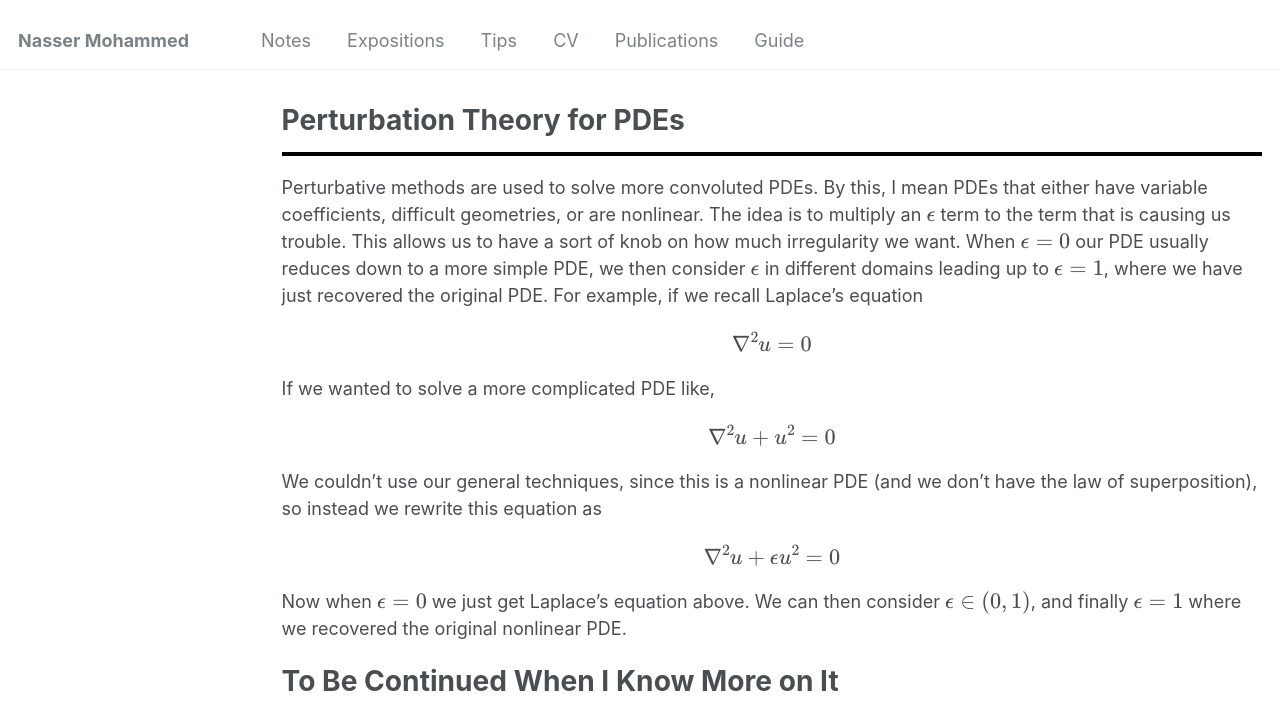
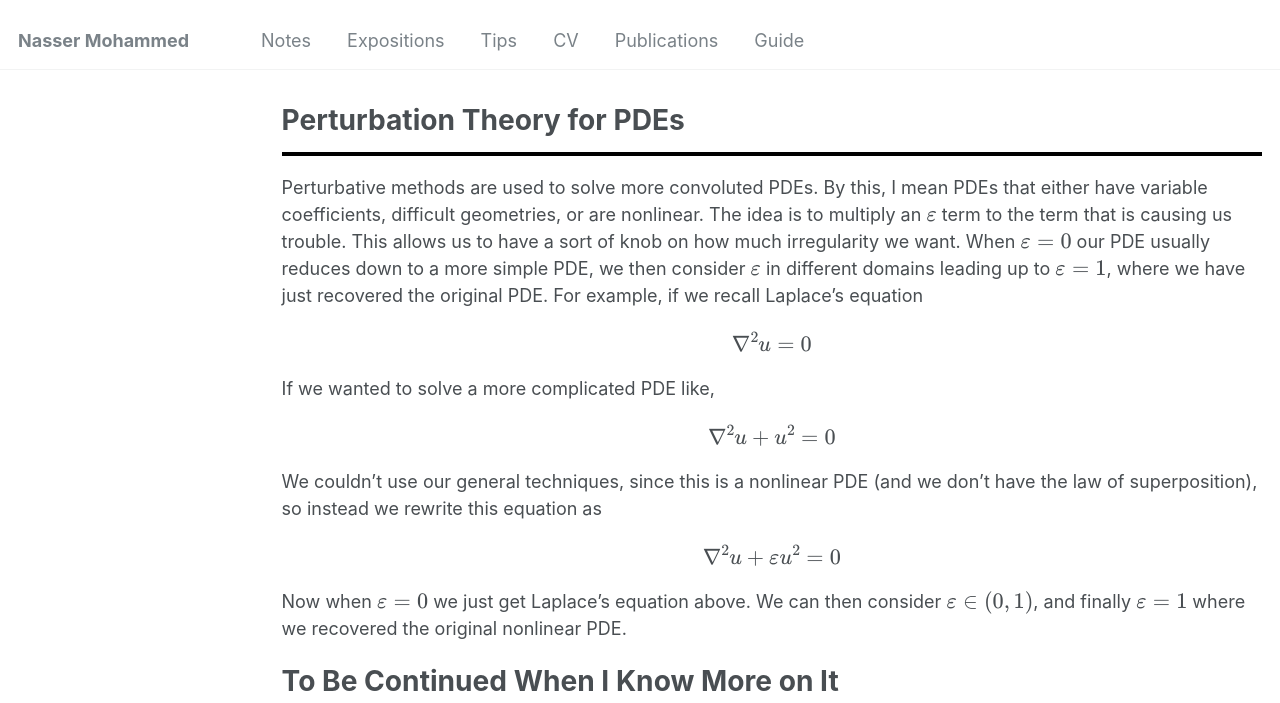
Before and after one commit to Nasser-Mohammed/Nasser-Mohammed.github.io, a Jekyll site: the page built from _pages/notes/pde/perturbation-theory.md, in a window 1280 px wide and 1103 px high. Shown: the top 703 px of the window. Built offline with Jekyll 4.4.1, drawn with Linux system fonts in a browser that asks for light colours.

Commit message:
Update perturbation-theory.md

```diff
--- a/_pages/notes/pde/perturbation-theory.md
+++ b/_pages/notes/pde/perturbation-theory.md
@@ -5,13 +5,13 @@ permalink: /notes/pde/perturbation-theory/
 author_profile: false
 ---
 <hr style="border: 2px solid black;">
-Perturbative methods are used to solve more convoluted PDEs. By this, I mean PDEs that either have variable coefficients, difficult geometries, or are nonlinear. The idea is to multiply an \\(\epsilon\\) term to the term that is causing us trouble. This allows us to have a sort of knob on how much irregularity we want. When \\(\epsilon = 0\\) our PDE usually reduces down to a more simple PDE, we then consider \\(\epsilon\\) in different domains leading up to \\(\epsilon = 1\\), where we have just recovered the original PDE. For example, if we recall Laplace's equation
+Perturbative methods are used to solve more convoluted PDEs. By this, I mean PDEs that either have variable coefficients, difficult geometries, or are nonlinear. The idea is to multiply an \\(\varepsilon\\) term to the term that is causing us trouble. This allows us to have a sort of knob on how much irregularity we want. When \\(\varepsilon = 0\\) our PDE usually reduces down to a more simple PDE, we then consider \\(\varepsilon\\) in different domains leading up to \\(\varepsilon = 1\\), where we have just recovered the original PDE. For example, if we recall Laplace's equation
 \\[\nabla^2 u = 0\\]
 If we wanted to solve a more complicated PDE like,
 \\[\nabla^2 u + u^2 = 0\\]
 We couldn't use our general techniques, since this is a nonlinear PDE (and we don't have the law of superposition), so instead we rewrite this equation as
-\\[\nabla^2 u + \epsilon u^2 = 0\\]
-Now when \\(\epsilon = 0\\) we just get Laplace's equation above. We can then consider \\(\epsilon \in (0,1)\\), and finally \\(\epsilon = 1\\) where we recovered the original nonlinear PDE.
+\\[\nabla^2 u + \varepsilon u^2 = 0\\]
+Now when \\(\varepsilon = 0\\) we just get Laplace's equation above. We can then consider \\(\varepsilon \in (0,1)\\), and finally \\(\varepsilon = 1\\) where we recovered the original nonlinear PDE.
 
 To Be Continued When I Know More on It
 ====
```
